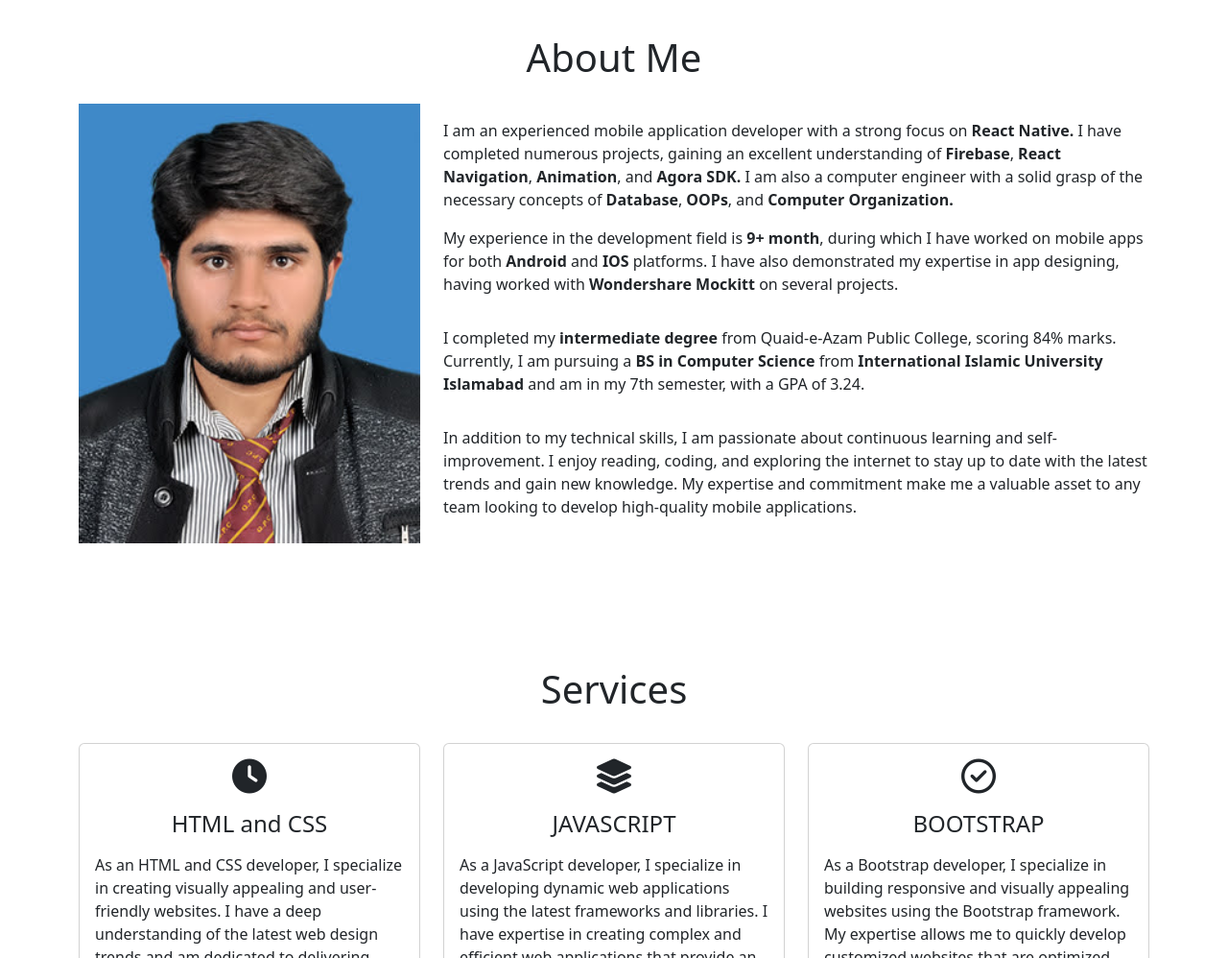
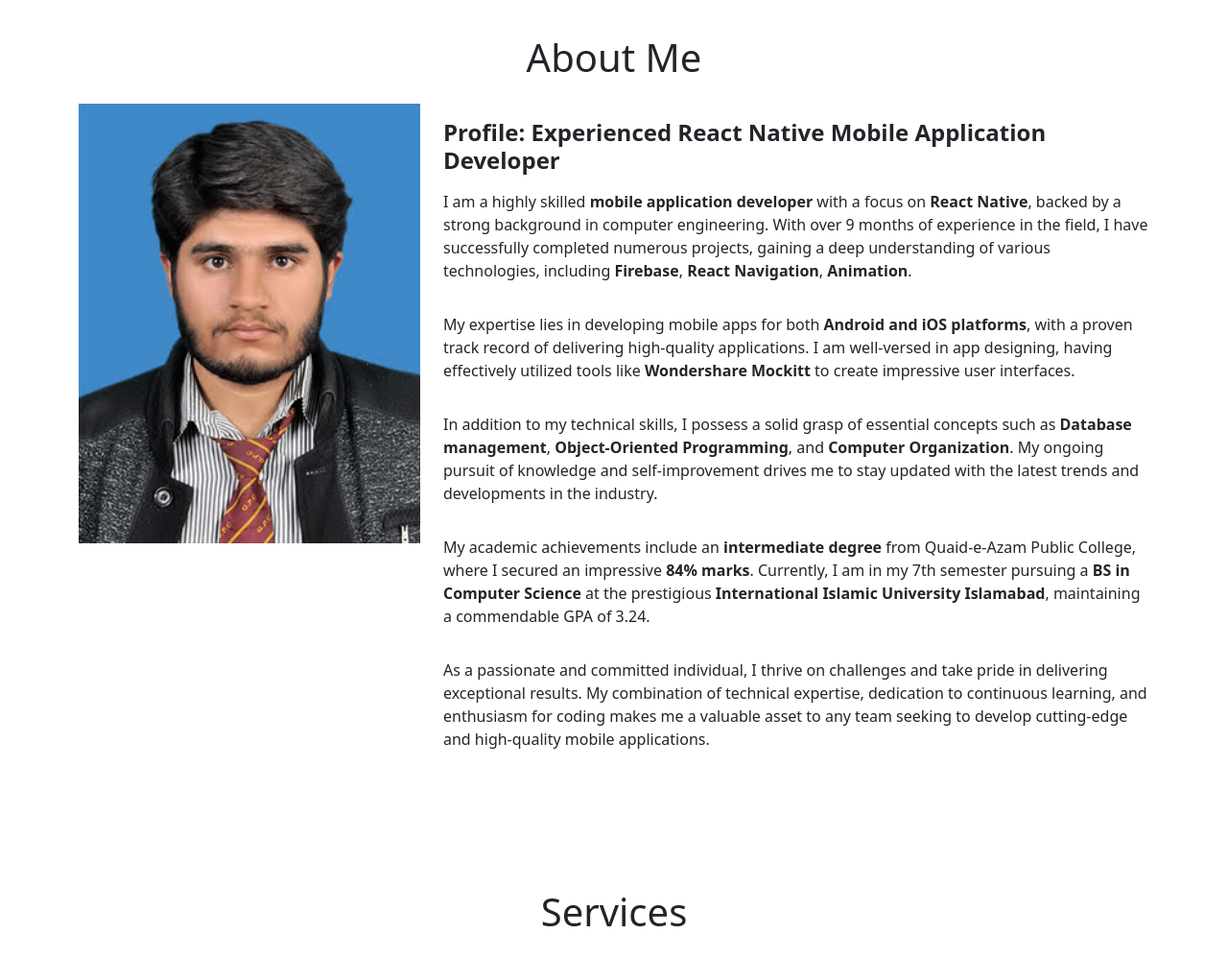
Before and after one commit to HANZALASALEEM/MY-PORTFOLIO, a plain HTML site: page index.html in a window 1280 px wide. Shown: the part 940-1938 px from the top of the page at 96% size. Drawn offline with nearby package versions, Linux system fonts and the light colour scheme.

Commit message:
8/5/2023

```diff
--- a/index.html
+++ b/index.html
@@ -70,22 +70,27 @@
                 </div>
 
                 <div class="col-lg-8 mt-3">
-                    <p> I am an experienced mobile application developer with a strong focus on <strong> React Native.</strong> I have completed numerous projects, gaining an excellent understanding of <strong>Firebase</strong>, <strong> React Navigation</strong>, <strong> Animation</strong>, and <strong> Agora SDK.</strong> I am also a computer engineer with a solid grasp of the necessary concepts of <strong>Database</strong>, <strong>OOPs</strong>, and <strong> Computer Organization.</strong>
+                    <h4><strong> Profile: Experienced React Native Mobile Application Developer</strong></h4>
 
-
-
-                    </p>
                     <div class="row mt-3">
                        <p>
-                        My experience in the development field is <strong> 9+ month</strong>, during which I have worked on mobile apps for both <strong> Android</strong> and <strong>IOS</strong> platforms. I have also demonstrated my expertise in app designing, having worked with <strong>Wondershare Mockitt</strong> on several projects.
+                        I am a highly skilled <strong>mobile application developer</strong> with a focus on <strong>React Native</strong>, backed by a strong background in computer engineering. With over 9 months of experience in the field, I have successfully completed numerous projects, gaining a deep understanding of various technologies, including <strong>Firebase</strong>,<strong> React Navigation</strong>, <strong>Animation</strong>.
                        </p>
                     </div>
                     <div class="row mt-3">
-                        <p> I completed my <strong>intermediate degree</strong> from <strong></strong>Quaid-e-Azam Public College</strong>, scoring 84% marks. Currently, I am pursuing a <strong>BS in Computer Science</strong> from <strong>International Islamic University Islamabad</strong> and am in my 7th semester, with a GPA of 3.24.
+                        <p> My expertise lies in developing mobile apps for both <strong>Android and iOS platforms</strong>, with a proven track record of delivering high-quality applications. I am well-versed in app designing, having effectively utilized tools like <strong>Wondershare Mockitt</strong> to create impressive user interfaces.
                         </p>
                     </div>
                     <div class="row mt-3">
-                        <p> In addition to my technical skills, I am passionate about continuous learning and self-improvement. I enjoy reading, coding, and exploring the internet to stay up to date with the latest trends and gain new knowledge. My expertise and commitment make me a valuable asset to any team looking to develop high-quality mobile applications.
+                        <p> In addition to my technical skills, I possess a solid grasp of essential concepts such as <strong>Database management</strong>, <strong>Object-Oriented Programming</strong>, and <strong>Computer Organization</strong>. My ongoing pursuit of knowledge and self-improvement drives me to stay updated with the latest trends and developments in the industry.
+                        </p>
+                    </div>
+                    <div class="row mt-3">
+                        <p> My academic achievements include an <strong>intermediate degree</strong> from Quaid-e-Azam Public College, where I secured an impressive <strong>84% marks</strong>. Currently, I am in my 7th semester pursuing a <strong>BS in Computer Science</strong> at the prestigious <strong>International Islamic University Islamabad</strong>, maintaining a commendable GPA of 3.24.
+                        </p>
+                    </div>
+                    <div class="row mt-3">
+                        <p> As a passionate and committed individual, I thrive on challenges and take pride in delivering exceptional results. My combination of technical expertise, dedication to continuous learning, and enthusiasm for coding makes me a valuable asset to any team seeking to develop cutting-edge and high-quality mobile applications.
                         </p>
                     </div>
                 </div>
```
